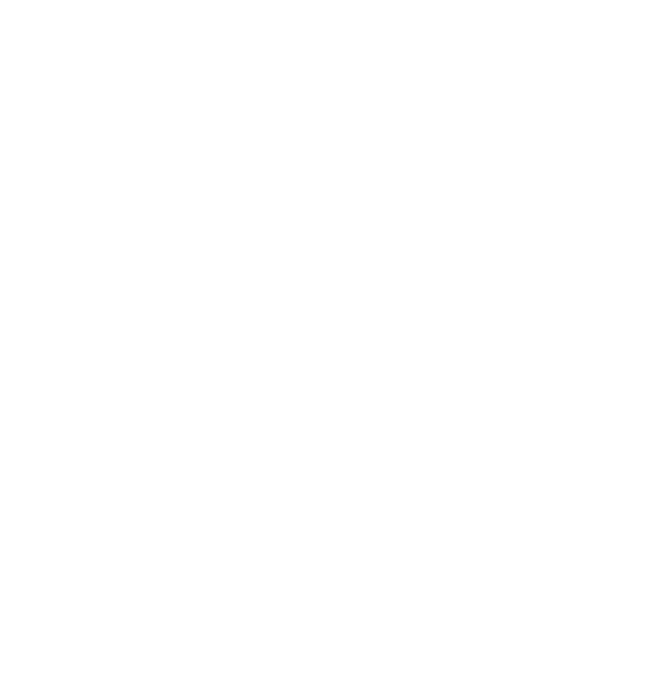
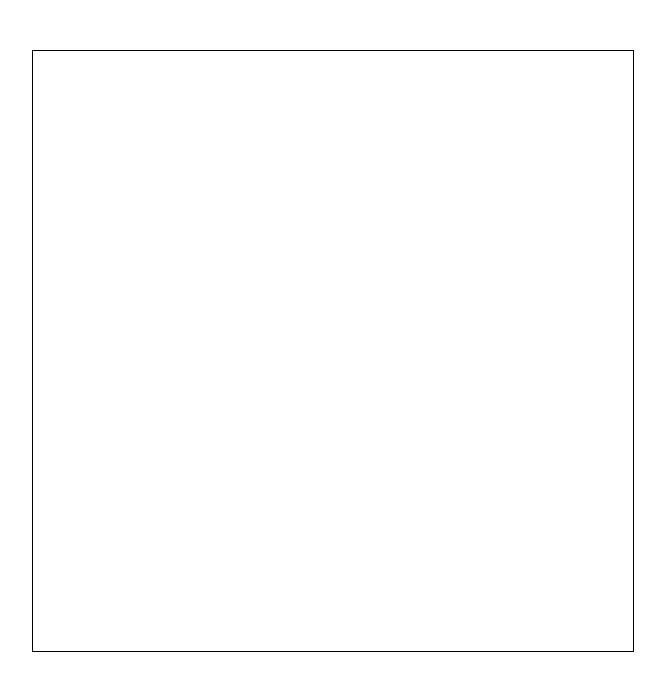
Before and after one commit to PrasadThatipudi/chat_bot, a plain HTML site: page index.html in a window 1280 px wide. Shown: the whole page, without its empty margins (307-972 px from the left). Drawn offline with Linux system fonts and the light colour scheme.

Commit message:
arranges border and margin for article

```diff
--- a/index.html
+++ b/index.html
@@ -2,9 +2,17 @@
 <html>
   <head>
     <title>Chat Bot</title>
+    <style>
+      #chat-bot-article {
+        height: 600px;
+        width: 600px;
+        border: 1px solid black;
+        margin: 50px auto;
+      }
+    </style>
   </head>
   <body>
-    <article>
+    <article id="chat-bot-article">
       <h1></h1>
       <div></div>
       <p></p>
```
